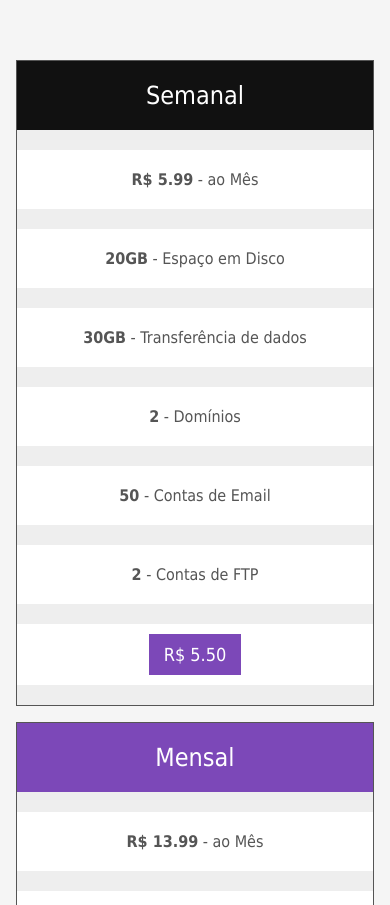
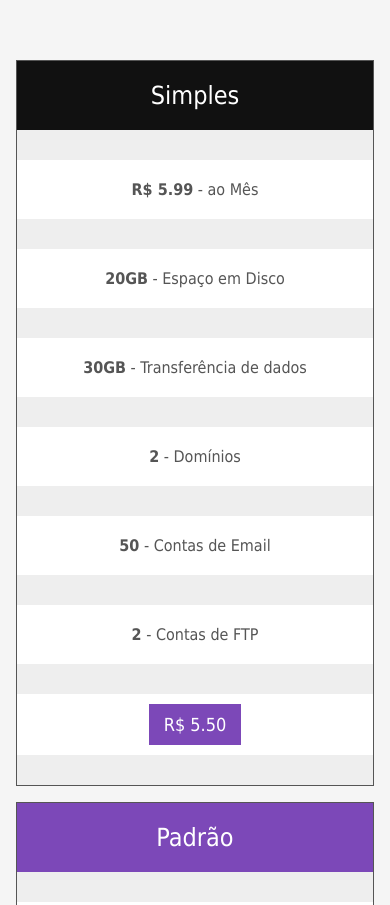
Before and after one commit to AlexGervasioNunes/DevWeb_2024_01, a plain HTML site: page CCS/MEDIA QUERY/cssMediaQuery.html in a window 390 px wide. Shown: the part 238-1143 px from the top of the page. Drawn offline with Linux system fonts and the light colour scheme.

Commit message:
modified:   CCS/MEDIA QUERY/cssMediaQuery.html 	modified:   CCS/MEDIA QUERY/style.css

```diff
--- a/CCS/MEDIA QUERY/cssMediaQuery.html
+++ b/CCS/MEDIA QUERY/cssMediaQuery.html
@@ -11,7 +11,7 @@
     <h2>Site responsivo de tabela de preços</h2>
     <div class="col">
         <ul class="price-box">
-            <li class="header">Semanal <br></li>
+            <li class="header">Simples<br></li>
             <li class="emph"><strong>R$ 5.99</strong> - ao Mês</li>
             <li><strong>20GB</strong> - Espaço em Disco</li>
             <li><strong>30GB</strong> - Transferência de dados</li>
@@ -23,7 +23,7 @@
     </div>
     <div class="col">
         <ul class="price-box best">
-            <li class="header header-green">Mensal</li>
+            <li class="header header-green">Padrão</li>
             <li class="emph"><strong>R$ 13.99</strong> - ao Mês</li>
             <li><strong>100GB</strong> - Espaço em Disco</li>
             <li><strong>250GB</strong> - Transferência de dados</li>
@@ -35,7 +35,7 @@
     </div>
     <div class="col">
         <ul class="price-box">
-            <li class="header">Anual</li>
+            <li class="header">Super</li>
             <li class="emph"><strong>R$ 21.99</strong> - ao Mês</li>
             <li><strong>500GB</strong> - Espaço em Disco</li>
             <li><strong>1500GB</strong> - Transferência de dados</li>
--- a/CCS/MEDIA QUERY/style.css
+++ b/CCS/MEDIA QUERY/style.css
@@ -22,7 +22,7 @@ h2 {
 
 .col {
     float: left;
-    width: 32%;
+    width: 33.33%;
     padding: 8px;
     box-sizing: border-box;
 }
@@ -48,7 +48,7 @@ h2 {
 
 .price-box li {
     padding: 20px;
-    border-bottom: 20px solid #eee;
+    border-bottom: 30px solid #eee;
     text-align: center;
 }
 
```
